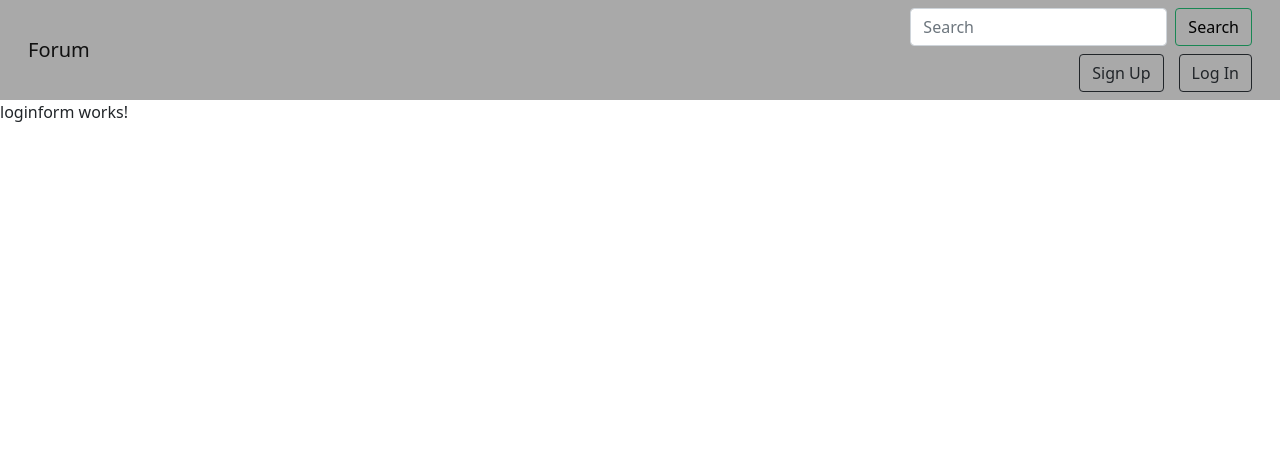
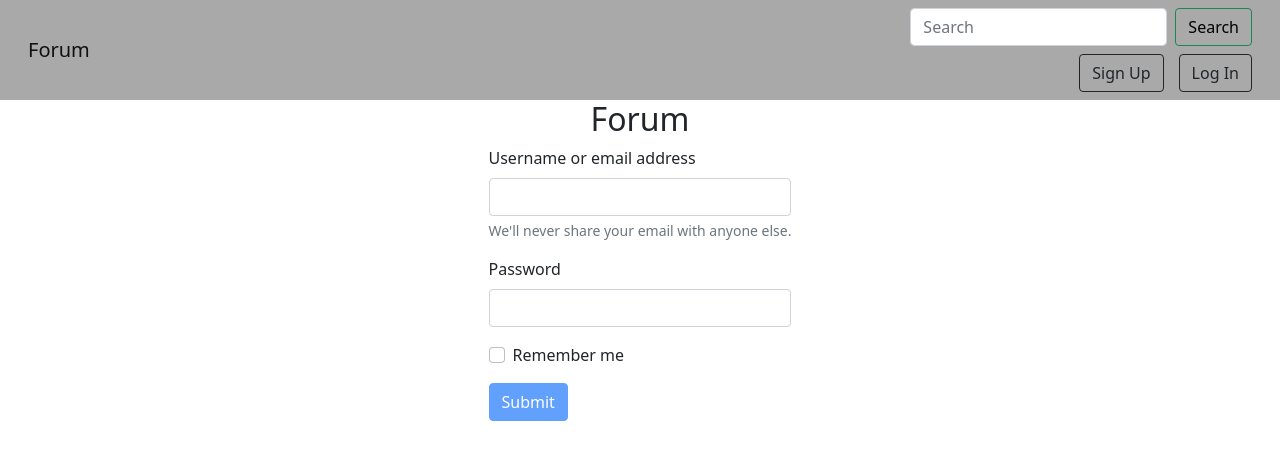
Before and after one commit to holdeMp/ForumWebAPI, an Angular app in the folder ForumApp/: page /login in a window 1280 px wide. Shown: the top 460 px of the page. Built offline with nearby package versions, Linux system fonts and the light colour scheme.

Commit message:
Added login component

```diff
--- a/ForumApp/src/app/app.component.html
+++ b/ForumApp/src/app/app.component.html
@@ -75,9 +75,18 @@
                     <div class="form-group">
                         <label>Enter password</label><span class="required"> *</span>
                         <input type="password" required class="form-control" formControlName="loginPassword" name="loginPassword"  />
+                        <div class="alert-danger" *ngIf="loginPassword && loginPassword.invalid && (loginPassword.dirty || loginPassword.touched)">
+                          <div class="Invalid" *ngIf="loginPassword.errors.minlength " >Password length must be more than 5</div>
+                          <div class="Invalid" *ngIf="loginPassword.errors.notnumber " >Password must contain number</div>
+                          <div class="Invalid" *ngIf="loginPassword.errors.notupper " >Password must contain upper character</div>
+                          <div class="Invalid" *ngIf="loginPassword.errors.notlower " >Password must contain lower character</div>
+
+                        </div>
                     </div>
-
-
+                    <div class="mb-3 form-check">
+                      <input type="checkbox" class="form-check-input" id="rememberCheck" formControlName="rememberMe">
+                      <label class="form-check-label" for="rememberCheck">Remember me</label>
+                    </div>
                   <div class="modal-footer">
                     <button type="button" class="btn btn-secondary" data-bs-dismiss="modal">Close</button>
                     <button type="submit" class="btn btn-primary ml-auto" [disabled]="loginForm.invalid">Log In</button>
--- a/ForumApp/src/app/app.component.ts
+++ b/ForumApp/src/app/app.component.ts
@@ -30,8 +30,12 @@ export class AppComponent {
   });
   loginForm = new FormGroup({
     loginUsername:new FormControl('',[Validators.required,Validators.minLength(3)]),
-    loginPassword:new FormControl('',[Validators.required,Validators.minLength(6)])
+    loginPassword:new FormControl('',[Validators.required,Validators.minLength(6),passwordValidator()]),
+    rememberMe:new FormControl(false)
   })
+  get rememberMe(){
+    return this.loginForm.get('rememberMe')
+  }
   get loginUsername(){
     return this.loginForm.get('loginUsername')
   }
@@ -57,7 +61,9 @@ export class AppComponent {
         let usertemp3 = new RegisterUserModel(user.value.username,user.value.email,user.value.password,user.value.passwordConfirm);
         this.httpService.postRegisterUser(usertemp3)
                 .subscribe(
-                    (data: any) => {this.receivedUser=data; this.done=true;this.route.navigate(['ConfirmEmail']);
+                    (data: any) => {this.receivedUser=data; this.done=true;
+                      alert("Succesful registration")
+                      this.route.navigate(['login']);
                     document.getElementById("registerButton").click();},
                     error => {
 
@@ -70,9 +76,11 @@ export class AppComponent {
                 );
     }
     login(user:any){
-      let userLoginModel = new LoginUserModel(user.value.loginUsername,user.value.loginPassword);
+      let userLoginModel = new LoginUserModel(user.value.loginUsername,user.value.loginPassword,user.value.rememberMe);
       this.httpService.postLogin(userLoginModel) .subscribe(
-        (data: any) => {this.receivedUser=data; this.done=true;this.route.navigate(['']);
+        (data: any) => {this.receivedUser=data;
+                        this.done=true;
+
         document.getElementById("loginButton").click();},
         error => {
 
--- a/ForumApp/src/app/http.service.ts
+++ b/ForumApp/src/app/http.service.ts
@@ -14,7 +14,7 @@ export class HttpService{
         return this.http.post('https://localhost:44381/api/register', body);
     }
     postLogin(loginUser :LoginUserModel){
-        const body = {usernameOrEmail: loginUser.usernameOrEmail, password: loginUser.password};
+        const body = {usernameOrEmail: loginUser.usernameOrEmail, password: loginUser.password,rememberMe:loginUser.rememberMe};
         return this.http.post('https://localhost:44381/api/login', body);
     }
 }
--- a/ForumApp/src/app/loginUser.ts
+++ b/ForumApp/src/app/loginUser.ts
@@ -1,6 +1,8 @@
 export class LoginUserModel{
     constructor(public usernameOrEmail: string,
-                public password: string,)
+                public password: string,
+                public rememberMe:boolean)
     {
+
     }
   }
--- a/ForumApp/src/app/loginform/loginform.component.css
+++ b/ForumApp/src/app/loginform/loginform.component.css
@@ -0,0 +1,3 @@
+h2{
+    text-align: center;
+}
--- a/ForumApp/src/app/loginform/loginform.component.html
+++ b/ForumApp/src/app/loginform/loginform.component.html
@@ -1 +1,27 @@
-<p>loginform works!</p>
+<link href="https://cdn.jsdelivr.net/npm/bootstrap@5.0.2/dist/css/bootstrap.min.css" rel="stylesheet" integrity="sha384-EVSTQN3/azprG1Anm3QDgpJLIm9Nao0Yz1ztcQTwFspd3yD65VohhpuuCOmLASjC" crossorigin="anonymous">
+<h2>Forum</h2>
+<div class="container d-flex justify-content-center">
+<form ngNativeValidate [formGroup]="loginForm" (ngSubmit)="login(loginForm)">
+    <div class="mb-3">
+      <label for="exampleInputEmail1" class="form-label">Username or email address</label>
+      <input type="text" class="form-control" formControlName="loginUsername" name="loginUsername" id="loginUsername" aria-describedby="emailHelp" minlength="3">
+      <div id="emailHelp" class="form-text">We'll never share your email with anyone else.</div>
+    </div>
+    <div class="mb-3">
+      <label for="exampleInputPassword1" class="form-label" >Password</label>
+      <input type="password" class="form-control" id="exampleInputPassword1" formControlName="loginPassword" name="loginPassword">
+      <div class="alert-danger" *ngIf="loginPassword && loginPassword.invalid && (loginPassword.dirty || loginPassword.touched)">
+        <div class="Invalid" *ngIf="loginPassword.errors.minlength " >Password length must be more than 5</div>
+        <div class="Invalid" *ngIf="loginPassword.errors.notnumber " >Password must contain number</div>
+        <div class="Invalid" *ngIf="loginPassword.errors.notupper " >Password must contain upper character</div>
+        <div class="Invalid" *ngIf="loginPassword.errors.notlower " >Password must contain lower character</div>
+
+      </div>
+    </div>
+    <div class="mb-3 form-check">
+      <input type="checkbox" class="form-check-input" id="exampleCheck1" formControlName="rememberMe">
+      <label class="form-check-label" for="exampleCheck1">Remember me</label>
+    </div>
+    <button type="submit" class="btn btn-primary" [disabled]="loginForm.invalid">Submit</button>
+  </form>
+</div>
--- a/ForumApp/src/app/loginform/loginform.component.ts
+++ b/ForumApp/src/app/loginform/loginform.component.ts
@@ -1,15 +1,51 @@
 import { Component, OnInit } from '@angular/core';
-
+import { FormGroup, FormControl, Validators, NgForm } from '@angular/forms';
+import { LoginUserModel } from '../loginUser';
+import { HttpService} from '../http.service';
+import { Router } from '@angular/router';
+import { HttpErrorResponse } from '@angular/common/http';
+import { passwordValidator } from '../passvalidator.directive';
 @Component({
   selector: 'app-loginform',
   templateUrl: './loginform.component.html',
-  styleUrls: ['./loginform.component.css']
+  styleUrls: ['./loginform.component.css'],
+  providers: [HttpService]
 })
 export class LoginformComponent implements OnInit {
-
-  constructor() { }
+  done: boolean = false;
+  receivedUser: LoginUserModel | undefined;
+  constructor(private httpService: HttpService, private route: Router) { }
 
   ngOnInit(): void {
   }
+  loginForm = new FormGroup({
+    loginUsername:new FormControl('',[Validators.required,Validators.minLength(3)]),
+    loginPassword:new FormControl('',[Validators.required,Validators.minLength(6),passwordValidator()]),
+    rememberMe:new FormControl(false)
+  })
+  get rememberMe(){
+    return this.loginForm.get('rememberMe')
+  }
+  get loginUsername(){
+    return this.loginForm.get('loginUsername')
+  }
+  get loginPassword(){
+    return this.loginForm.get('loginPassword')
+  }
+  login(user:any){
+    let userLoginModel = new LoginUserModel(user.value.loginUsername,user.value.loginPassword,user.value.rememberMe);
+    this.httpService.postLogin(userLoginModel) .subscribe(
+      (data: any) => {this.receivedUser=data;
+                      this.done=true;
+                      this.route.navigate(['']);
+                     },
+      error => {
 
+        alert(error.error[0].description);
+        console.log(error.error[0].description);
+        this.route.navigate(['']);
+
+      }
+  );
 }
+}
--- a/ForumApp/tsconfig.json
+++ b/ForumApp/tsconfig.json
@@ -6,7 +6,7 @@
     "outDir": "./dist/out-tsc",
     "allowSyntheticDefaultImports": true,
     "forceConsistentCasingInFileNames": true,
-    "strict": true,
+    "strict": false,
     "strictNullChecks":false,
     "noImplicitReturns": true,
     "noFallthroughCasesInSwitch": true,
```
Also changed, not shown: 15 other files (tests, documents, lock files or other folders).
